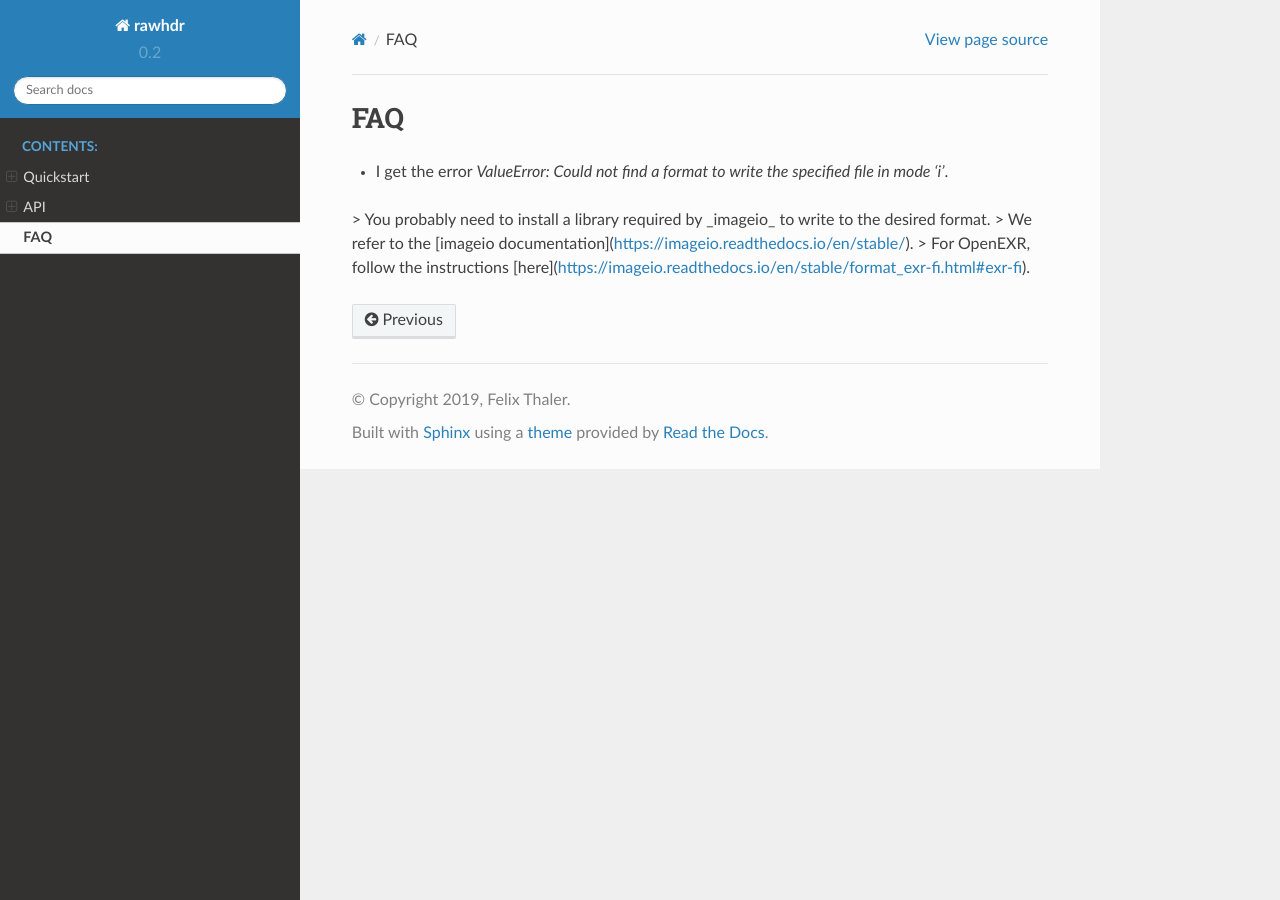
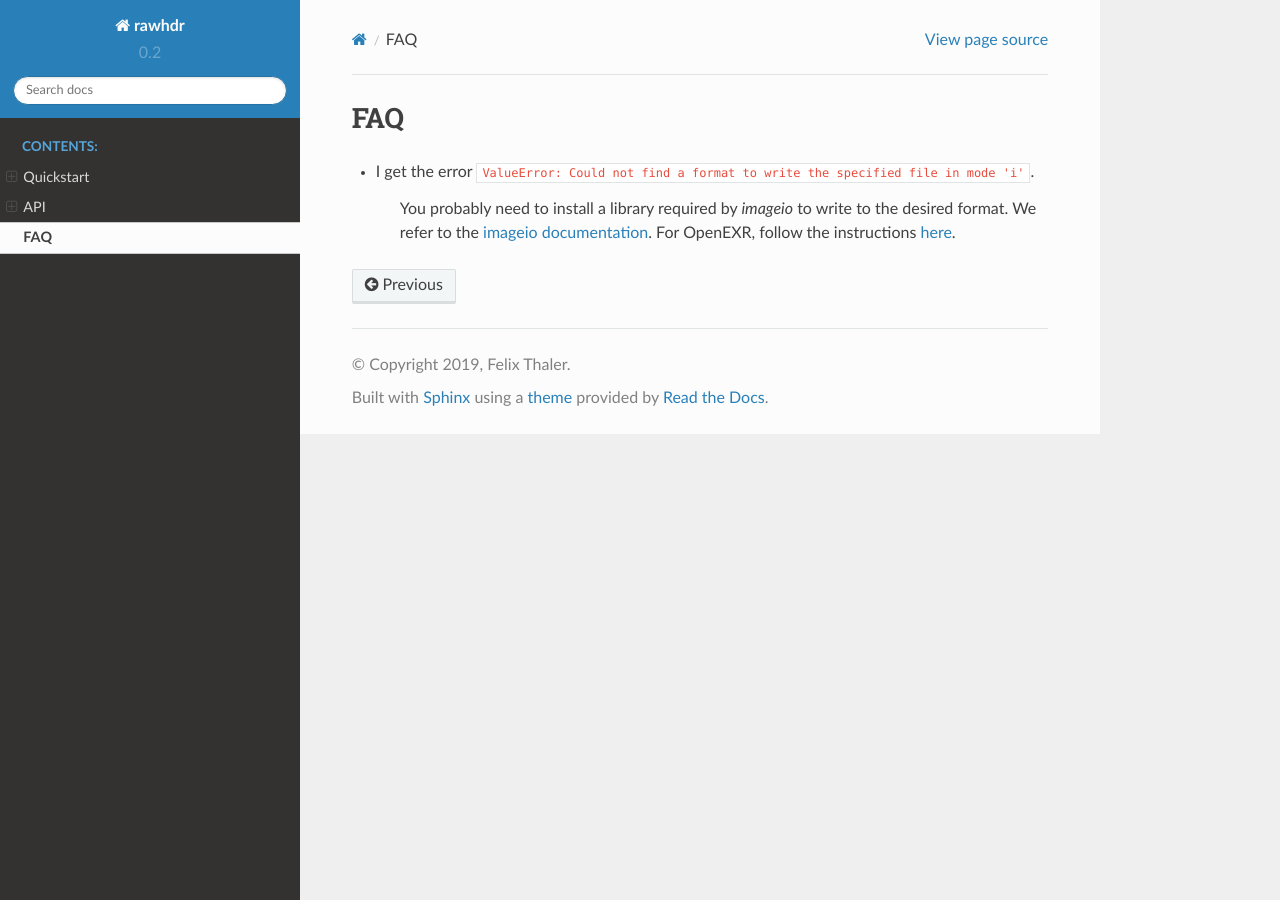
Before and after one commit to fthaler/rawhdr, a Sphinx documentation site: the page built from docs/usage/faq.rst, in a window 1280 px wide. Built offline with Sphinx 7.4.7 and the Read the Docs theme 2.0.0, drawn with Linux system fonts in a browser that asks for light colours.

Commit message:
Fix FAQ formatting

```diff
--- a/docs/usage/faq.rst
+++ b/docs/usage/faq.rst
@@ -1,8 +1,8 @@
 FAQ
 ===
 
-- I get the error `ValueError: Could not find a format to write the specified file in mode 'i'`.
+- I get the error ``ValueError: Could not find a format to write the specified file in mode 'i'``.
 
-> You probably need to install a library required by _imageio_ to write to the desired format.
-> We refer to the [imageio documentation](https://imageio.readthedocs.io/en/stable/).
-> For OpenEXR, follow the instructions [here](https://imageio.readthedocs.io/en/stable/format_exr-fi.html#exr-fi).
+    You probably need to install a library required by `imageio` to write to the desired format.
+    We refer to the `imageio documentation <https://imageio.readthedocs.io/en/stable/>`_.
+    For OpenEXR, follow the instructions `here <https://imageio.readthedocs.io/en/stable/format_exr-fi.html#exr-fi>`_.
```
